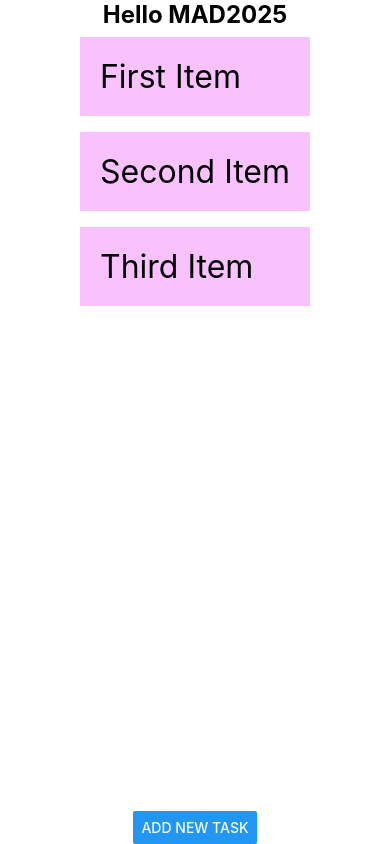
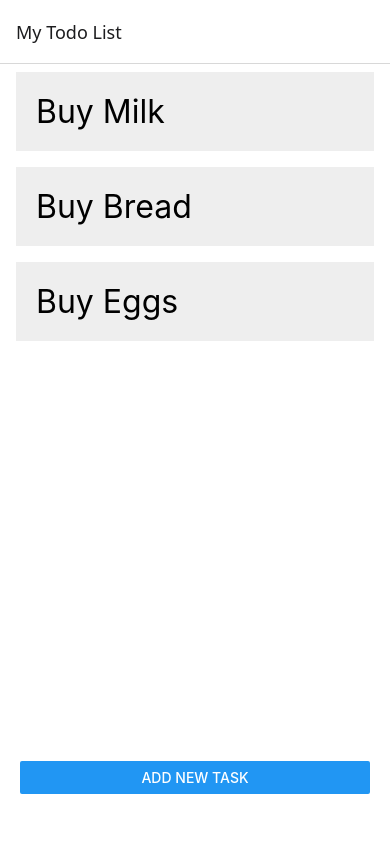
Before and after one commit to muttakin1/Todo-list, a React Native app: screen / in a window 390 px wide. Built offline with nearby package versions, Linux system fonts and the light colour scheme.

Commit message:
added home screen, navigation stack and hardcoded task list

```diff
--- a/App.js
+++ b/App.js
@@ -1,45 +1,25 @@
-import React from "react";
+import * as React from "react";
 import { Text, View, StyleSheet, Button,Alert, FlatList } from "react-native";
+import { NavigationContainer } from "@react-navigation/native";
+import { createStackNavigator } from "@react-navigation/stack";
+import HomeScreen from "./HomeScreen";
 
-const DATA = [
-    {
-      id: 'bd7acbea-c1b1-46c2-aed5-3ad53abb28ba',
-      title: 'First Item',
-    },
-    {
-      id: '3ac68afc-c605-48d3-a4f8-fbd91aa97f63',
-      title: 'Second Item',
-    },
-    {
-      id: '58694a0f-3da1-471f-bd96-145571e29d72',
-      title: 'Third Item',
-    },
-  ];
+const Stack = createStackNavigator();
 
-  const Item = ({title}) => (
-    <View style={styles.item}>
-      <Text style={styles.title}>{title}</Text>
-    </View>
+const App = () => {
+  return (
+    <NavigationContainer>
+      <Stack.Navigator initialRouteName="My Todo List">
+        <Stack.Screen name="My Todo List" component={HomeScreen} style={styles.item}/>
+
+      </Stack.Navigator>
+    </NavigationContainer>
   );
+};
 
-export default function App() {
-  return (
-    <View style={styles.container}>
-      <Text style={styles.text}>Hello MAD2025</Text>
-      <FlatList
-        data={DATA}
-        renderItem={({item}) => <Item title={item.title} />}
-        keyExtractor={item => item.id}
-      />
-      <Button title="Add new task" onPress={() => Alert.alert('Simple Button pressed')}/>
-    </View>
-  );
-}
 const styles = StyleSheet.create({
     container: {
       flex: 1,
-    justifyContent: "center",
-    alignItems: "center",
       backgroundColor: "#fff",
     },
     text: {
@@ -47,7 +27,7 @@ const styles = StyleSheet.create({
       fontWeight: "bold",
     },
      item: {
-    backgroundColor: '#f9c2ff',
+      backgroundColor: '#1111',
       padding: 20,
       marginVertical: 8,
       marginHorizontal: 16,
@@ -56,3 +36,5 @@ const styles = StyleSheet.create({
       fontSize: 32,
     },
   });
+
+export default App;
--- /dev/null
+++ b/HomeScreen.js
@@ -0,0 +1,63 @@
+import React from "react";
+import { Text, View, StyleSheet, Button,Alert, FlatList } from "react-native";
+
+const DATA = [
+    {
+      id: 'bd7acbea-c1b1-46c2-aed5-3ad53abb28ba',
+      title: 'Buy Milk',
+    },
+    {
+      id: '3ac68afc-c605-48d3-a4f8-fbd91aa97f63',
+      title: 'Buy Bread',
+    },
+    {
+      id: '58694a0f-3da1-471f-bd96-145571e29d72',
+      title: 'Buy Eggs',
+    },
+  ];
+
+  const Item = ({title}) => (
+    <View style={styles.item}>
+      <Text style={styles.title}>{title}</Text>
+    </View>
+  );
+
+export default function HomeScreen() {
+  return (
+    <View style={styles.container}>
+      <FlatList
+        data={DATA}
+        renderItem={({item}) => <Item title={item.title} />}
+        keyExtractor={item => item.id}
+      />
+      <View style={styles.button}>
+      <Button title="Add new task" />
+      </View>
+    </View>
+  );
+}
+const styles = StyleSheet.create({
+  container: {
+    flex: 1,
+    backgroundColor: "#fff",
+
+
+  },
+  text: {
+    fontSize: 24,
+    fontWeight: "bold",
+  },
+   item: {
+    backgroundColor: '#1111',
+    padding: 20,
+    marginVertical: 8,
+    marginHorizontal: 16,
+  },
+  title: {
+    fontSize: 32,
+  },
+  button:{
+    paddingBottom:50,
+    paddingHorizontal:20
+  }
+});
```
Also changed, not shown: package.json (+6 -1 lines), 1 other file (tests, documents, lock files or other folders). Lines whose indentation alone changed are shown as unchanged.
